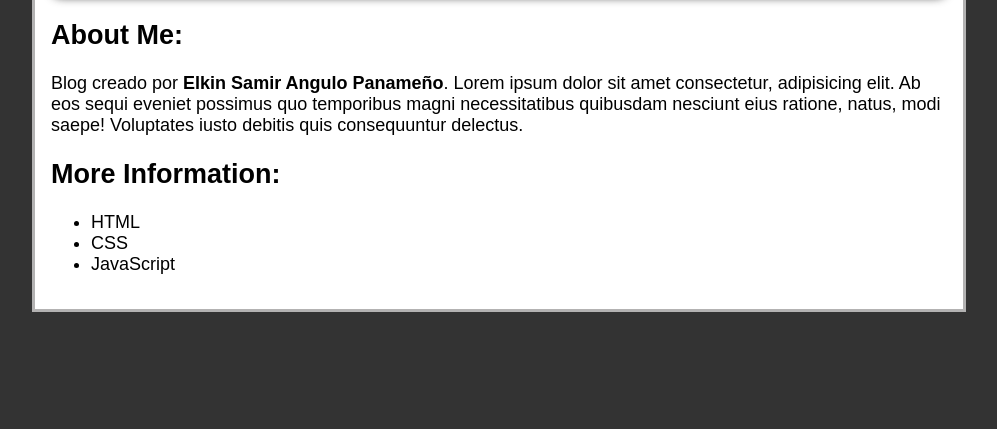
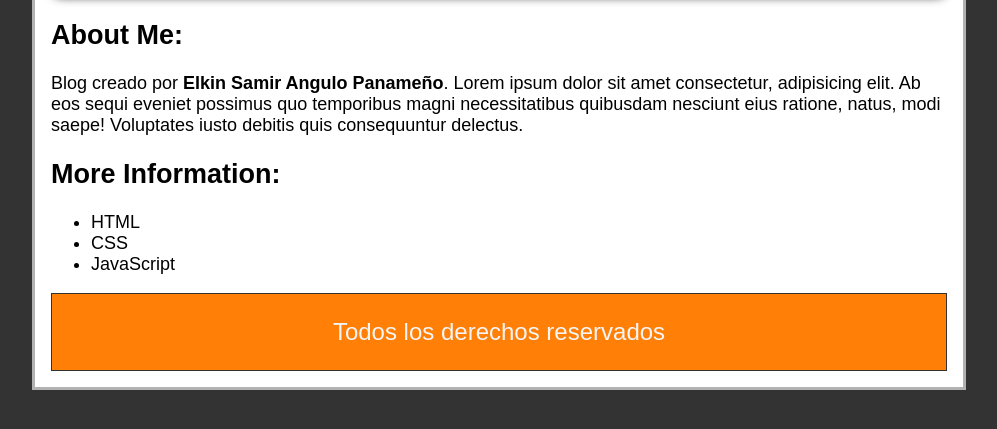
Before and after one commit to paelsam/myblogpost, a plain HTML site: page index.html in a window 1280 px wide. Shown: the part 195-624 px from the top of the page, without its empty margins (141-1138 px from the left). Drawn offline with Linux system fonts and the light colour scheme.

Commit message:
Footer terminado

```diff
--- a/css/style.css
+++ b/css/style.css
@@ -26,3 +26,11 @@ body {
 #post {
     font-size: 18px;
 }
+
+#footer {
+    background-color: #ff7f07;
+    border: #333 solid 1px;
+    color: whitesmoke;
+    text-align: center;
+    font-size: 24px;
+}
--- a/index.html
+++ b/index.html
@@ -29,6 +29,9 @@
             <li>JavaScript</li>
         </ul>
       </div>
+      <div id="footer">
+        <p>Todos los derechos reservados</p>
+      </div>
     </div>
   </body>
 </html>
```
